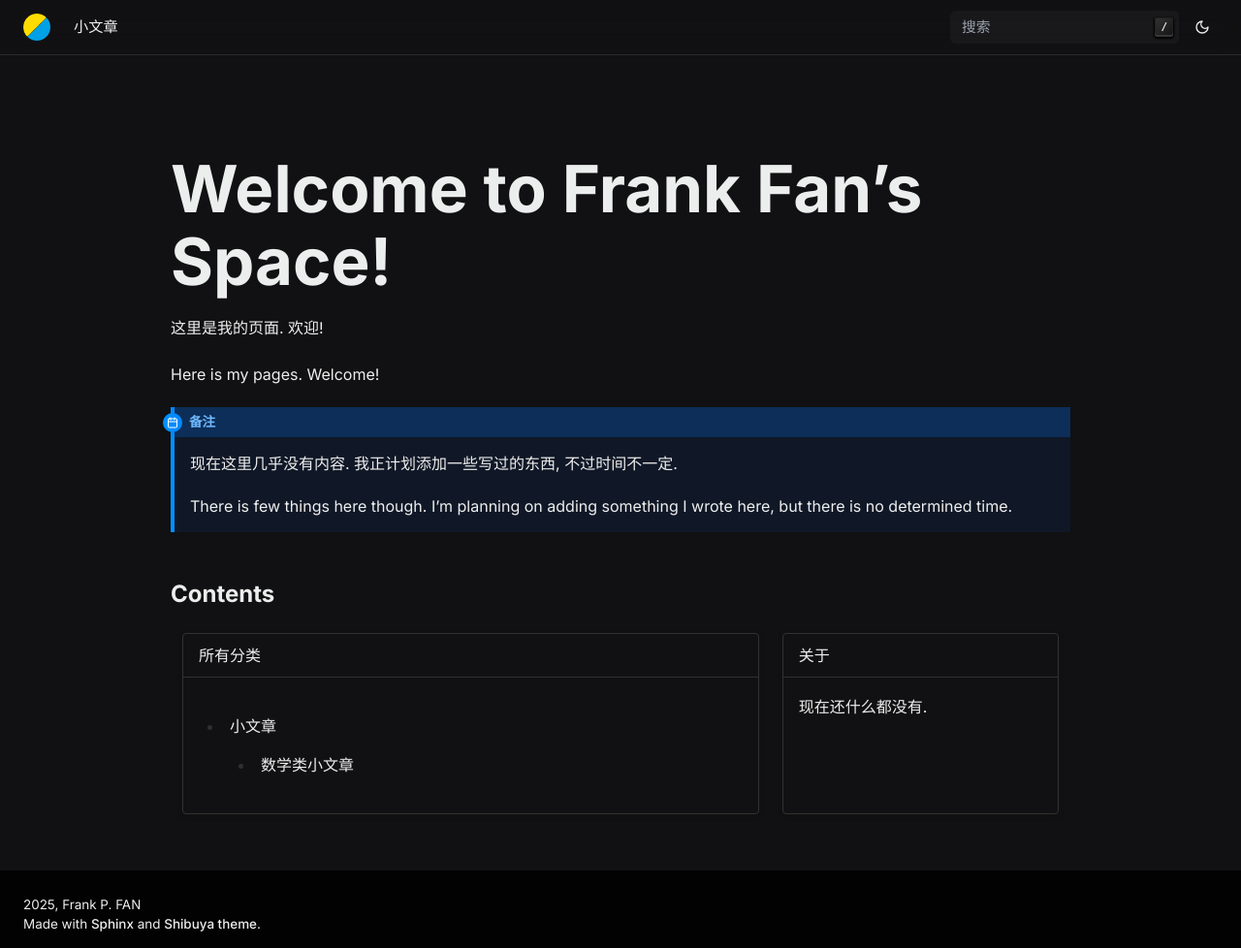
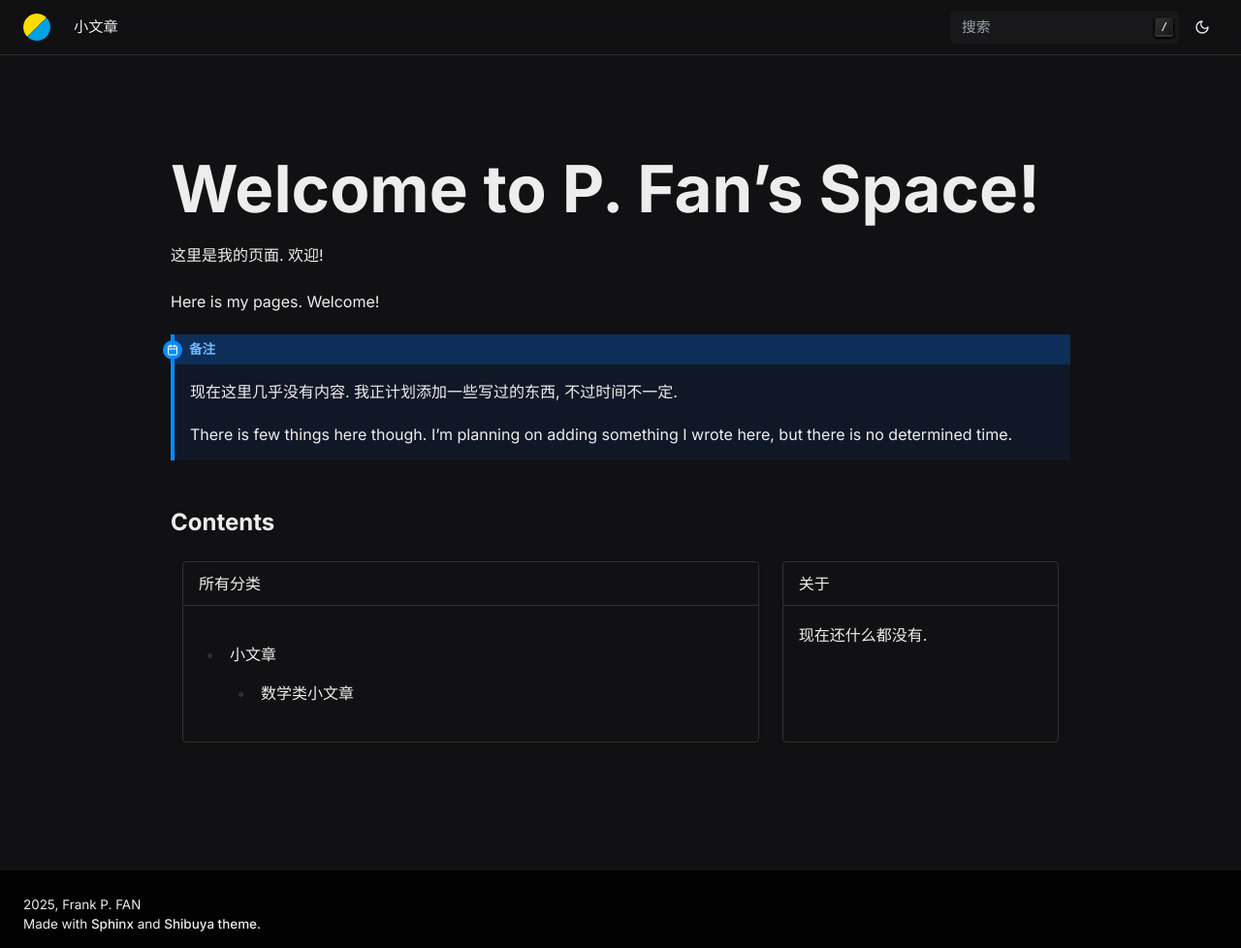
Before and after one commit to frankpfan/frankpfan.github.io, a Sphinx documentation site: the page built from docs/source/index.rst, in a window 1280 px wide and 978 px high. Shown: the whole window at 97% size. Built offline with Sphinx 7.4.7, drawn with Linux system fonts in a browser that asks for light colours.

Commit message:
That my name is similar to a Dr Fan...

```diff
--- a/docs/source/conf.py
+++ b/docs/source/conf.py
@@ -6,7 +6,7 @@
 # -- Project information -----------------------------------------------------
 # https://www.sphinx-doc.org/en/master/usage/configuration.html#project-information
 
-project = "Frank Fan's Space"
+project = "Frank P. Fan's Space"
 copyright = "2025, Frank P. FAN"
 author = "Frank P. FAN"
 
@@ -39,7 +39,7 @@ html_theme = "shibuya"
 html_static_path = ["_static"]
 html_logo = "_static/profile.png"
 
-html_title = "Frank Fan's Space"
+html_title = "Frank P. Fan's Space"
 
 html_theme_options = {
     "color_mode": "dark",
--- a/docs/source/index.rst
+++ b/docs/source/index.rst
@@ -1,11 +1,11 @@
 :layout: landing
 :content_max_width: 85%
-:description: Frank Fan's Github Pages
+:description: P. Fan's Github Pages
 
 .. Created by sphinx-quickstart on Tue Feb 13 20:36:02 2024.
 
-Welcome to Frank Fan's Space!
-=============================
+Welcome to P. Fan's Space!
+==========================
 
 这里是我的页面.  欢迎!
 
```
